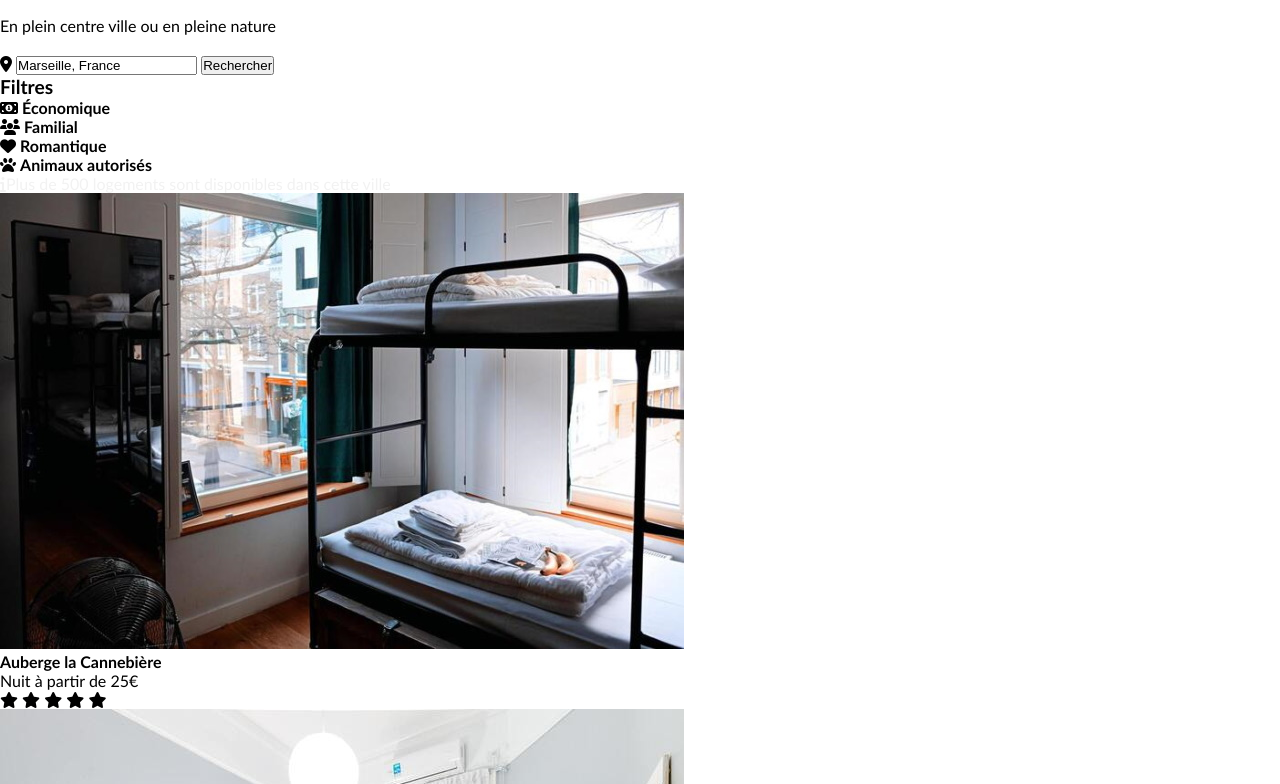
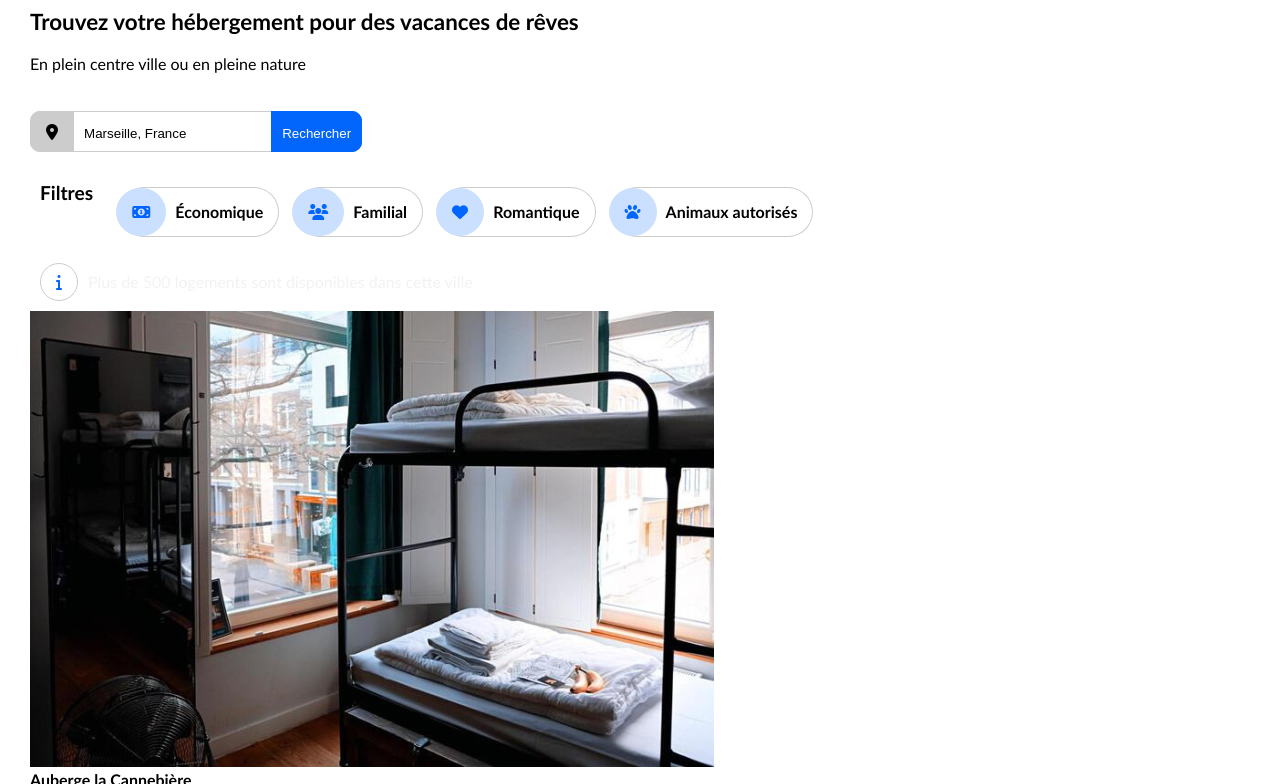
Before and after one commit to Virgie888/Projet-1, a plain HTML site: page Projet 2 - Reservia/index.html in a window 1280 px wide. Shown: the part 132-916 px from the top of the page. Drawn offline with Linux system fonts and the light colour scheme.

Commit message:
ajout code css pour la partie header et les sections d'entête de page, avant la section Hébergements

```diff
--- a/Projet 2 - Reservia/style.css
+++ b/Projet 2 - Reservia/style.css
@@ -1,3 +1,147 @@
+body {
+  padding: 30px;
+  font-family: 'Trebuchet MS', Arial, sans-serif;
+  color: black;
+}
+
+a {
+  color: #0265FC;
+  text-decoration: none;
+}
+
+#logo {
+  width: 100px;
+}
+
+#login {
+  margin-block-start: 1em;
+  margin-block-end: 1em;
+}
+
+#login,
+nav, .float-right {
+  float: right;
+}
+
+nav ul {
+  list-style: none;
+}
+
+nav ul li {
+  display: inline;
+  margin-right: 40px;
+}
+
+h1 {
+  font-size: 1.4em;
+}
+
+h2 {
+  font-size: 1.3em;
+}
+
+h3 {
+  font-size: 1.2em;
+}
+
+h4 {
+  font-size: 1em;
+}
+
+.light {
+  color: #949393;
+}
+
+.blue {
+  color: #0265FC;
+}
+
+#searchbar {
+  margin-top: 30px;
+  margin-bottom: 30px;
+  ;
+}
+
+#searchbar input {
+  border: none;
+}
+
+#searchbar span.left {
+  margin: 0px;
+  padding: 10px 15px;
+  background-color: #ccc;
+  border-bottom-left-radius: 10px;
+  border-top-left-radius: 10px;
+  border: #ccc solid 1px;
+}
+
+#searchbar span.middle {
+  border: #ccc solid 1px;
+  padding: 10px;
+  margin-left: -5px;
+}
+
+#searchbar span.right {
+  border: #0265FC solid 1px;
+  background-color: #0265FC;
+  padding: 10px;
+  margin-left: -5px;
+  border-bottom-right-radius: 10px;
+  border-top-right-radius: 10px;
+}
+
+#searchbar span.right input {
+  color: white;
+  /* font-weight: bold; */
+  background-color: transparent;
+  border: none;
+}
+
+#filters {
+  margin-top: 20px;
+  display: flex;
+  flex-wrap: wrap;
+}
+
+#filters h2 {
+  padding: 10px;
+}
+
+div.filter {
+  margin-block-start: 1em;
+  margin-block-end: 1em;
+  margin-left: 1em;
+  border: #ccc solid 1px;
+  border-radius: 30px;
+  border-left: none;
+  padding-right: 15px;
+  white-space: nowrap;
+}
+
+div.filter i {
+  padding: 15px;
+  color: #0265FC;
+  background-color: #cbe0ff;
+  border: #cbe0ff solid 1px;
+  border-radius: 30px;
+  margin-left: -3px;
+}
+
+div.filter span {
+  margin-left: 5px;
+}
+
+div.filter a {
+  color: black;
+}
+
+#hostings p.info i {
+  color: #0265FC;
+  border-radius: 20px;
+  border: #ccc solid 1px;
+  padding: 10px 15px;
+  margin: 10px;
+}
 * {
   margin: 0;
   padding: 0;
```
